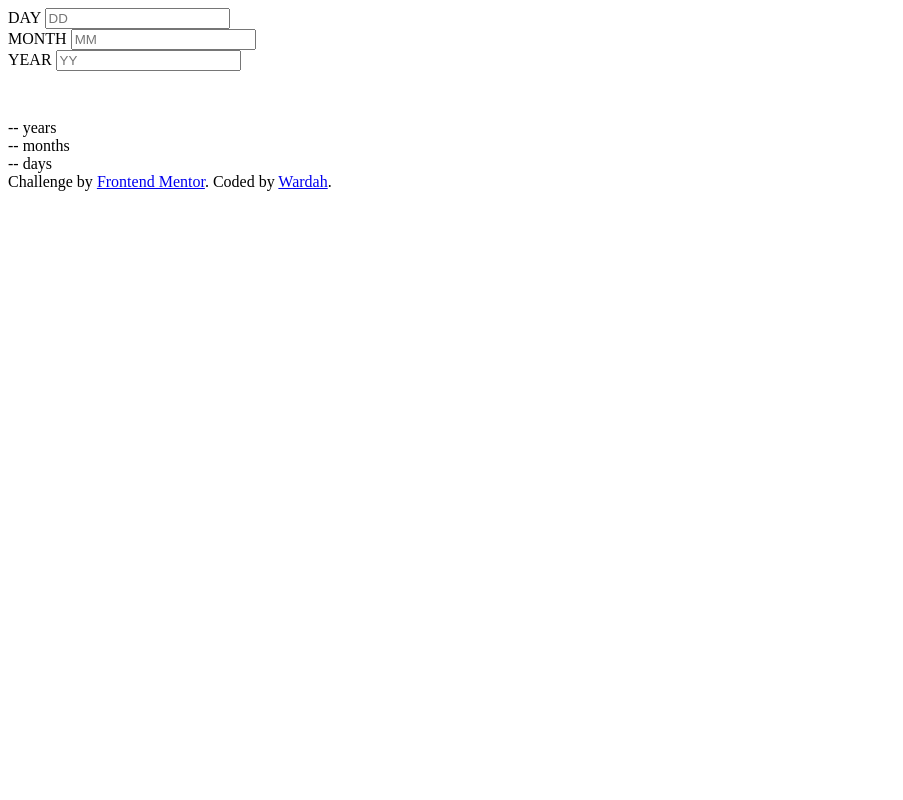
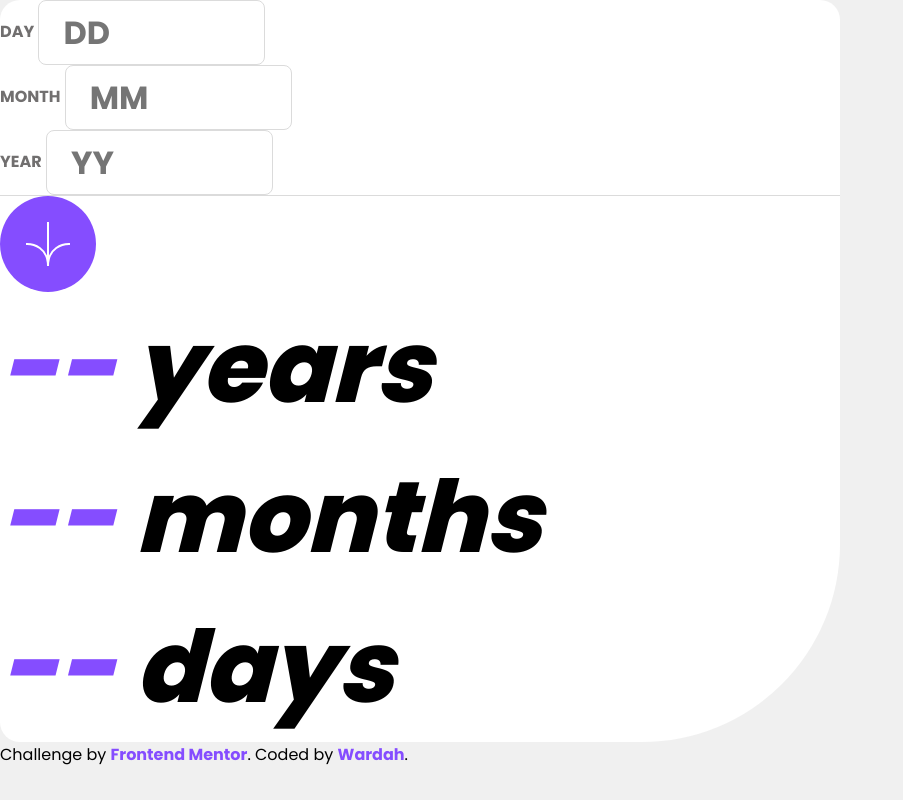
Before and after one commit to wardahnabilah/Frontendmentor.io-Challenge-4_Age-Calculator, a plain HTML site: page index.html in a window 1280 px wide. Shown: the whole page, without its empty margins (0-903 px from the left). Drawn offline with Linux system fonts and the light colour scheme.

Commit message:
Add styles

```diff
--- /dev/null
+++ b/assets/scss/abstract/_index.scss
@@ -0,0 +1 @@
+@forward './variables';
--- /dev/null
+++ b/assets/scss/abstract/_variables.scss
@@ -0,0 +1,23 @@
+@import url('https://fonts.googleapis.com/css2?family=Poppins:wght@400;700;800&display=swap');
+
+/* Colors */
+$color-primary-purple: hsl(259 100% 65%);
+$color-primary-lightred: hsl(0 100% 67%);
+$color-neutral-white: hsl(0 0% 100%);
+$color-neutral-offwhite: hsl(0 0% 94%);
+$color-neutral-lightgrey: hsl(0 0% 86%);
+$color-neutral-smokeygrey: hsl(0 1% 44%);
+$color-neutral-offblack: hsl(0 0% 8%);
+
+/* Font Family */
+$ff-poppins: 'Poppins', sans-serif;
+
+/* Font Sizes */
+$fs-14: .875rem;
+$fs-32: 2rem;
+$fs-100: 6.25rem;
+
+/* Font Weights */
+$fw-400: 400;
+$fw-700: 700;
+$fw-800: 800;
--- a/assets/scss/main.scss
+++ b/assets/scss/main.scss
@@ -0,0 +1,84 @@
+@use './abstract' as *;
+
+* {
+    margin: 0;
+    padding: 0;
+}
+
+body {
+    background-color: $color-neutral-offwhite;
+    font-family: $ff-poppins;
+}
+
+.container {
+    width: 52.5rem;
+    background-color: $color-neutral-white;
+    border-radius: 1.25rem 1.25rem 12.375rem 1.25rem;
+}
+
+// Form
+.form-container {
+    .label {
+        font-weight: $fw-700;
+        color: $color-neutral-smokeygrey;
+    }
+
+    .input {
+        // height: 4.375rem;
+        padding: 1.5rem;
+        border: .5px solid $color-neutral-lightgrey;
+        border-radius: .5rem;
+
+        &::placeholder {
+            font-family: $ff-poppins;
+            font-size: $fs-32;
+            font-weight: $fw-700;
+            transform: translateY(15%);
+        }
+    }
+}
+
+// Divider
+.divider {
+    .line {
+        height: 1px;
+        background-color: $color-neutral-lightgrey;
+    }
+
+    .button {
+        width: 6rem;
+        aspect-ratio: 1;
+        border-radius: 50%;
+        background-color: $color-primary-purple;
+        position: relative;
+
+        img {
+            position: absolute;
+            inset: 0;
+            margin: auto;
+        }
+    }
+}
+
+// Result
+.result {
+    &__text {
+        font-size: $fs-100;
+        font-weight: $fw-800;
+        font-style: italic;
+
+        .number {
+            color: $color-primary-purple;
+        }
+    }
+
+}
+
+// Footer
+footer {
+    a {
+        text-decoration: none;
+        font-weight: $fw-700;
+        color: $color-primary-purple;
+    }
+}
--- a/index.html
+++ b/index.html
@@ -10,33 +10,35 @@
     <title>Frontend Mentor | Age calculator app</title>
 </head>
 <body>
-    <div class="container">
+    <section class="container">
         <div class="form-container">
             <form action="">
                 <div class="day">
-                    <label for="day">DAY</label>
-                    <input type="number" name="day" placeholder="DD">
+                    <label class="label" for="day">DAY</label>
+                    <input class="input" type="number" id="day" name="day" placeholder="DD">
                 </div>
                 <div class="month">
-                    <label for="month">MONTH</label>
-                    <input type="number" name="month" placeholder="MM">
+                    <label class="label" for="month">MONTH</label>
+                    <input class="input" type="number" id="month" name="month" placeholder="MM">
                 </div>
                 <div class="year">
-                    <label for="year">YEAR</label>
-                    <input type="number" name="year" placeholder="YY">
+                    <label class="label" for="year">YEAR</label>
+                    <input class="input" type="number" id="year" name="year" placeholder="YY">
                 </div>
             </form>
         </div>
         <div class="divider">
             <div class="line"></div>
-            <img src="./assets/images/icon-arrow.svg" alt="button for calculate the result">
+            <div class="button">
+                <img src="./assets/images/icon-arrow.svg" alt="button for calculate the result">
+            </div>
         </div>
         <div class="result-container">
-            <div class="result__years"><span>--</span> years</div>
-            <div class="result__months"><span>--</span> months</div>
-            <div class="result__days"><span>--</span> days</div>
+            <div class="result__text"><span class="number">--</span> years</div>
+            <div class="result__text"><span class="number">--</span> months</div>
+            <div class="result__text"><span class="number">--</span> days</div>
         </div>
-    </div>
+    </section>
 
     <footer>
         <div class="attribution">
```
Also changed, not shown: assets/css/main.css, 1 other file.
